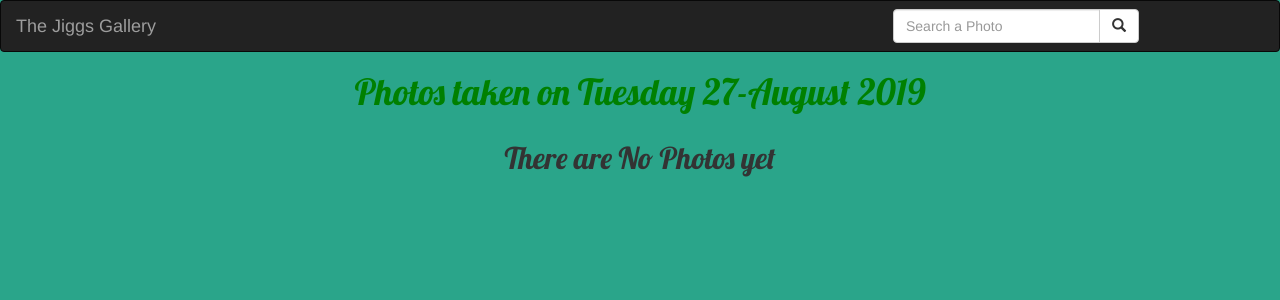
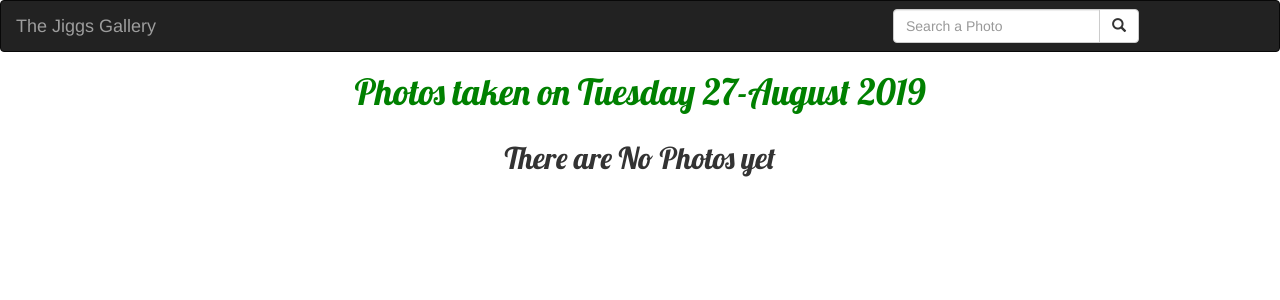
Before and after one commit to Johnonyango/gallery, a Django app: page / in a window 1280 px wide. Shown: the top 300 px of the page. Run offline with Django 3.2, Linux system fonts and the light colour scheme; data that the repository does not hold is empty; parts of the project's set-up code (start-up, migrations or seed data) failed here and were passed over; some libraries are stand-ins or nearby versions.

Commit message:
modified photos.css

```diff
--- a/photos/templates/all/today_photos.html
+++ b/photos/templates/all/today_photos.html
@@ -8,7 +8,7 @@
     {% for photos_item in photos %}
 
 
-    <div class="col-md-4 img-responsive thumbnail">
+    <div class="col-md-4 img-responsive">
       <div class="image-details">
 
           <h2 class="text-center"> {{ photos_item.title }} </h2>
--- a/static/css/photos.css
+++ b/static/css/photos.css
@@ -1,6 +1,6 @@
 
 body{
-    background-color: rgb(42, 165, 138);
+    background-color: black, grey, black, grey;
     overflow-x: hidden;
 
 }
```
Also changed, not shown: README.md, media/images/jp1_E76W1Yr.png (added), media/images/jp3_DzNgrSx.png (added), media/images/ro3_U9JxpdV.png (added).
